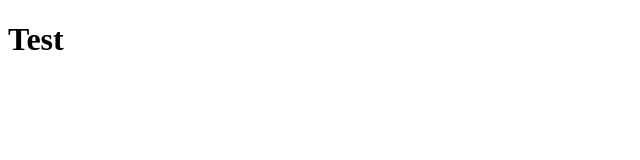
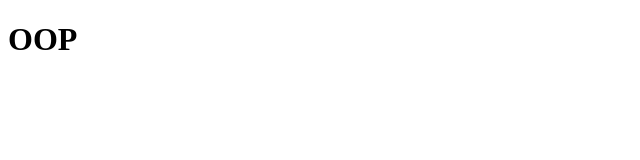
Before and after one commit to damm17/fizzmod-react, a plain HTML site: page clase-6/index.html in a window 1280 px wide. Shown: the full height of the page, 0-640 px from the left. Drawn offline with Linux system fonts and the light colour scheme.

Commit message:
Clase 6 - Objetos

```diff
--- a/clase-6/index.html
+++ b/clase-6/index.html
@@ -4,10 +4,10 @@
     <meta charset="UTF-8">
     <meta name="viewport" content="width=device-width, initial-scale=1.0">
     <meta http-equiv="X-UA-Compatible" content="ie=edge">
-    <title>Clase 6</title>
+    <title>Clase 6 - OOP</title>
 </head>
 <body>
-    <h1>Test</h1>
+    <h1>OOP</h1>
     <script src="scripts.js"></script>
 </body>
 </html>
```
Also changed, not shown: clase-6/scripts.js (+26 -1 lines).
